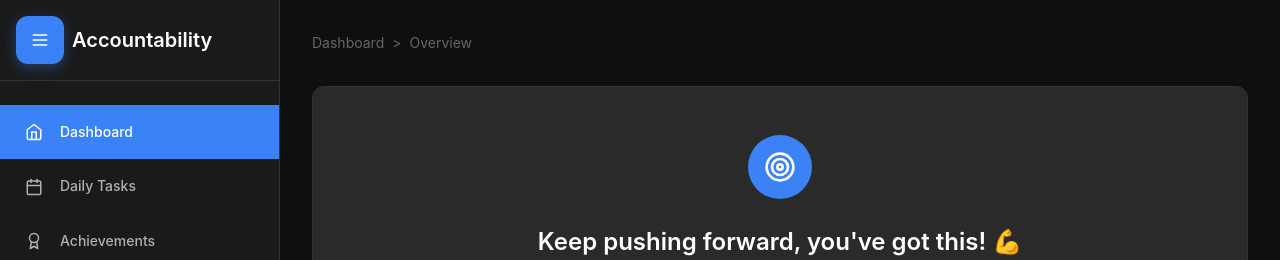
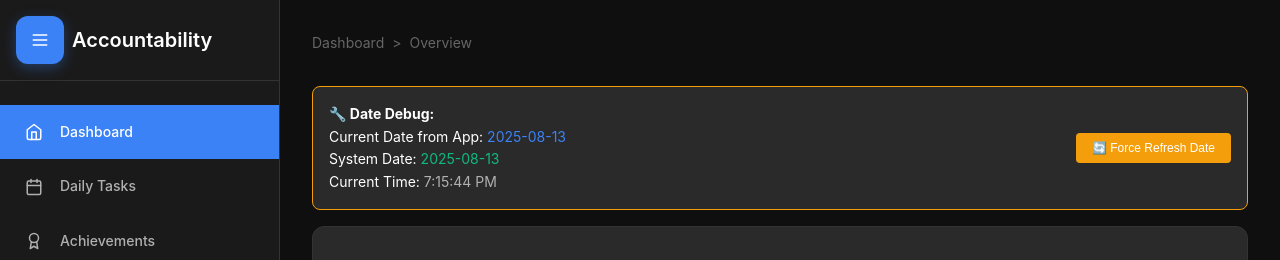
Before and after one commit to G-tech-Nigeria/accountability-app, a React (Vite) app: page /dashboard in a window 1280 px wide. Shown: the top 260 px of the page. Built offline with nearby package versions, Linux system fonts and the light colour scheme; no server answers; the database is empty.

Commit message:
🔧 Add date debugging and force refresh functionality

```diff
--- a/src/App.jsx
+++ b/src/App.jsx
@@ -28,6 +28,14 @@ function App() {
     console.log('App: Initial date set to:', today);
     setCurrentDate(today);
   }, []);
+
+  // Function to force refresh current date
+  const forceRefreshDate = () => {
+    const now = new Date();
+    const today = now.toISOString().split('T')[0];
+    console.log('App: Force refreshing date to:', today);
+    setCurrentDate(today);
+  };
 
     // Load theme preferences on app start
   useEffect(() => {
@@ -81,7 +89,7 @@ function App() {
       console.error('Error in App useEffect:', err);
       setError(err.message);
     }
-  }, [currentDate]); // Add currentDate as dependency to trigger updates
+  }, []); // Remove currentDate dependency to prevent infinite loop
 
   // Close sidebar when route changes (mobile)
   const handleRouteChange = () => {
@@ -165,7 +173,7 @@ function App() {
         <div className="main-content">
                           <Routes>
                   <Route path="/" element={<Navigate to="/dashboard" replace />} />
-            <Route path="/dashboard" element={<Dashboard currentDate={currentDate} />} />
+                  <Route path="/dashboard" element={<Dashboard currentDate={currentDate} onForceRefreshDate={forceRefreshDate} />} />
                   <Route path="/tasks" element={<DailyTasks currentDate={currentDate} />} />
                   <Route path="/achievements" element={<Achievements />} />
                   <Route path="/settings" element={<SettingsPage />} />
--- a/src/pages/Dashboard.jsx
+++ b/src/pages/Dashboard.jsx
@@ -26,7 +26,7 @@ import { checkAllAchievements } from '../utils/achievements';
 import { format, subDays } from 'date-fns';
 import ProgressCircle from '../components/ProgressCircle';
 
-const Dashboard = ({ currentDate }) => {
+const Dashboard = ({ currentDate, onForceRefreshDate }) => {
   const [users, setUsers] = useState([]);
   const [penaltySummary, setPenaltySummary] = useState({});
   const [achievements, setAchievements] = useState({});
@@ -284,7 +284,41 @@ const Dashboard = ({ currentDate }) => {
         <span>Overview</span>
       </div>
 
-
+      {/* Debug Section - Remove after fixing date issue */}
+      <div style={{
+        background: 'var(--bg-card)',
+        border: '1px solid var(--accent-orange)',
+        borderRadius: '8px',
+        padding: '1rem',
+        marginBottom: '1rem',
+        fontSize: '0.875rem'
+      }}>
+        <div style={{ display: 'flex', justifyContent: 'space-between', alignItems: 'center' }}>
+          <div>
+            <strong>🔧 Date Debug:</strong>
+            <br />
+            Current Date from App: <span style={{ color: 'var(--accent-blue)' }}>{currentDate}</span>
+            <br />
+            System Date: <span style={{ color: 'var(--accent-green)' }}>{new Date().toISOString().split('T')[0]}</span>
+            <br />
+            Current Time: <span style={{ color: 'var(--text-secondary)' }}>{currentTime.toLocaleTimeString()}</span>
+          </div>
+          <button
+            onClick={onForceRefreshDate}
+            style={{
+              background: 'var(--accent-orange)',
+              color: 'white',
+              border: 'none',
+              borderRadius: '4px',
+              padding: '0.5rem 1rem',
+              cursor: 'pointer',
+              fontSize: '0.75rem'
+            }}
+          >
+            🔄 Force Refresh Date
+          </button>
+        </div>
+      </div>
 
       {/* Welcome Section */}
       <div className="ai-assistant-card">
```
Lines whose indentation alone changed are shown as unchanged.
